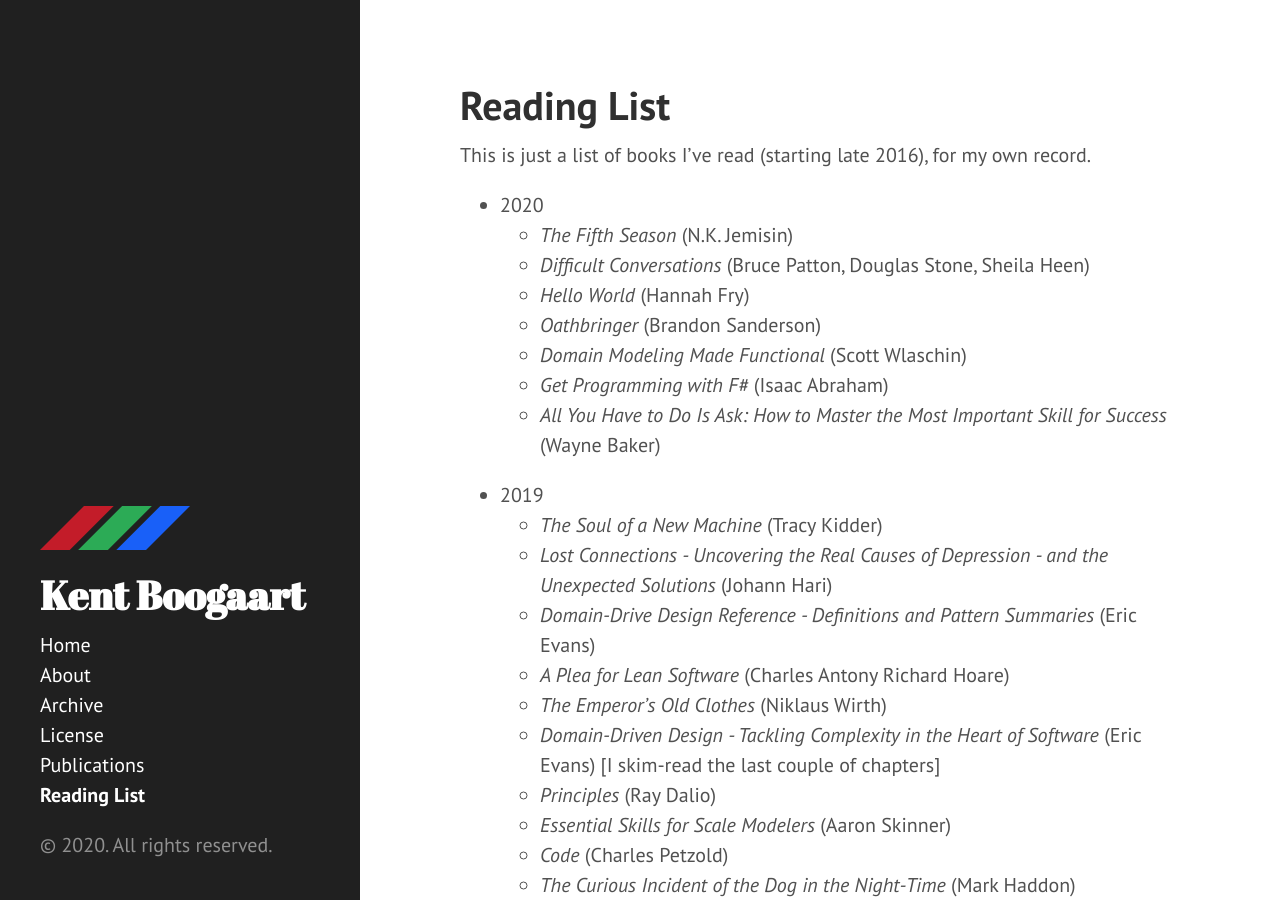
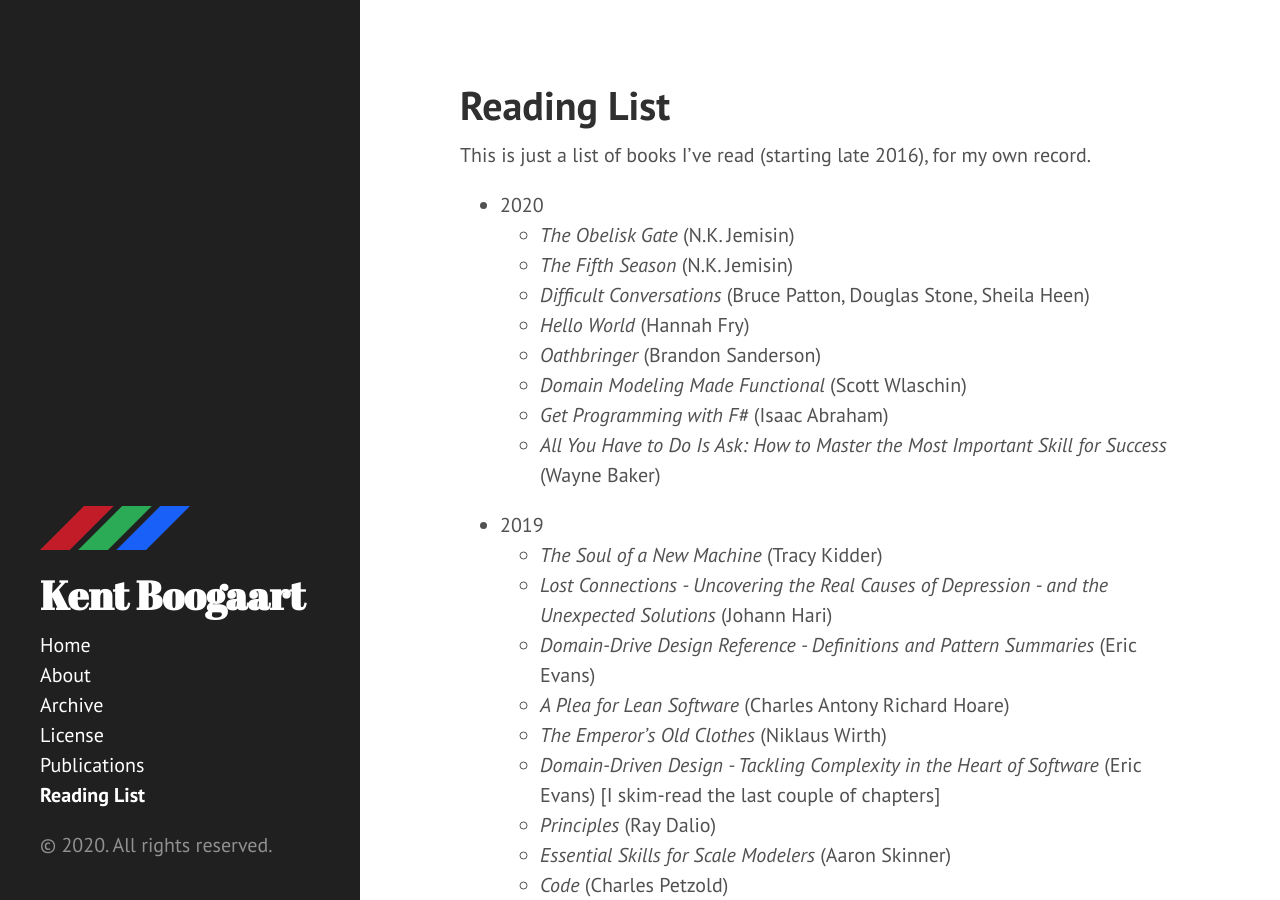
Before and after one commit to kentcb/kentcb.github.io, a Jekyll site: the page built from reading-list.md, in a window 1280 px wide and 900 px high. Built offline with Jekyll 4.4.1, drawn with Linux system fonts in a browser that asks for light colours; nearby versions of some CDN libraries.

Commit message:
Add The Obselisk Gate

```diff
--- a/reading-list.md
+++ b/reading-list.md
@@ -6,6 +6,7 @@ sidebar: true
 This is just a list of books I've read (starting late 2016), for my own record.
 
 * 2020
+    * _The Obelisk Gate_ (N.K. Jemisin)
     * _The Fifth Season_ (N.K. Jemisin)
     * _Difficult Conversations_ (Bruce Patton, Douglas Stone, Sheila Heen)
     * _Hello World_ (Hannah Fry)
```
